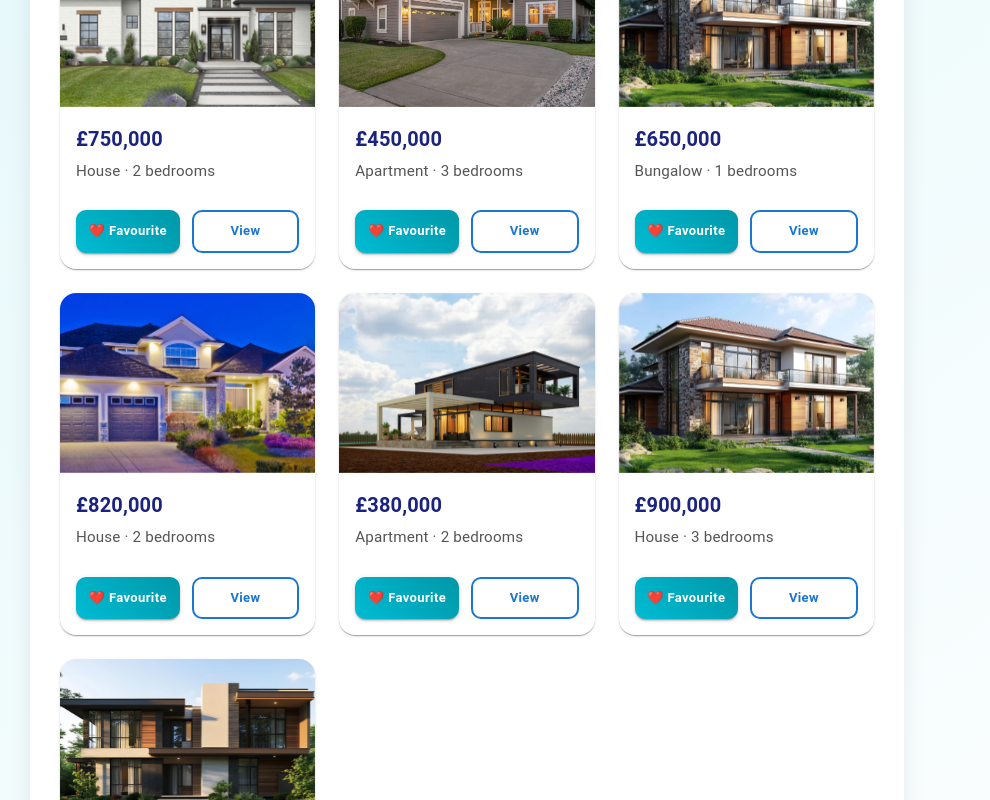
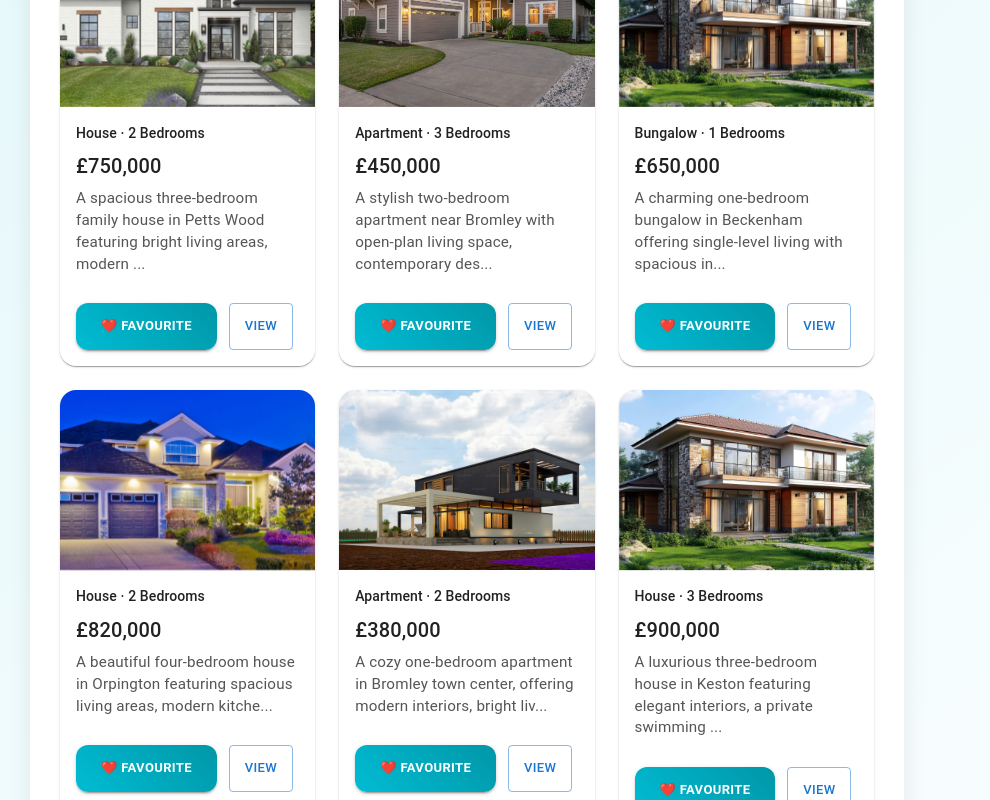
Before and after one commit to binadi-28/Advance-client-side-coursework, a React (Vite) app: page / in a window 1280 px wide. Shown: the part 800-1600 px from the top of the page, without its empty margins (0-990 px from the left). Built offline with nearby package versions, Linux system fonts and the light colour scheme.

Commit message:
thirteenth commit

```diff
--- a/src/components/PropertyCard.jsx
+++ b/src/components/PropertyCard.jsx
@@ -5,6 +5,12 @@
 
 function PropertyCard({ property }) {
   const { addFavourite } = useFavourites();
+
+  // short description (first 90 characters)
+  const shortDescription =
+    property.description.length > 90
+      ? property.description.slice(0, 90) + "..."
+      : property.description;
 
   return (
     <Card
@@ -14,6 +20,7 @@
         e.dataTransfer.setData("property", JSON.stringify(property))
       }
     >
+      {/* IMAGE */}
       <CardMedia
         component="img"
         height="180"
@@ -22,19 +29,26 @@
       />
 
       <CardContent className="property-card-content">
-        <Typography variant="h6" className="property-card-title">
+        {/* TYPE + BEDROOMS */}
+        <Typography variant="subtitle2" className="property-card-type">
+          {property.type} · {property.bedrooms} Bedrooms
+        </Typography>
+
+        {/* PRICE */}
+        <Typography variant="h6" className="property-card-price">
           £{property.price.toLocaleString()}
         </Typography>
 
-        <Typography variant="body2" className="property-card-subtitle">
-          {property.type} · {property.bedrooms} bedrooms
+        {/* SHORT DESCRIPTION */}
+        <Typography variant="body2" className="property-card-description">
+          {shortDescription}
         </Typography>
 
+        {/* BUTTONS */}
         <div className="property-card-buttons">
           <Button
             variant="contained"
             size="small"
-            className="property-card-button"
             onClick={() => addFavourite(property)}
           >
             ❤️ Favourite
@@ -45,7 +59,6 @@
             to={`/property/${property.id}`}
             variant="outlined"
             size="small"
-            className="property-card-button"
           >
             View
           </Button>
```
